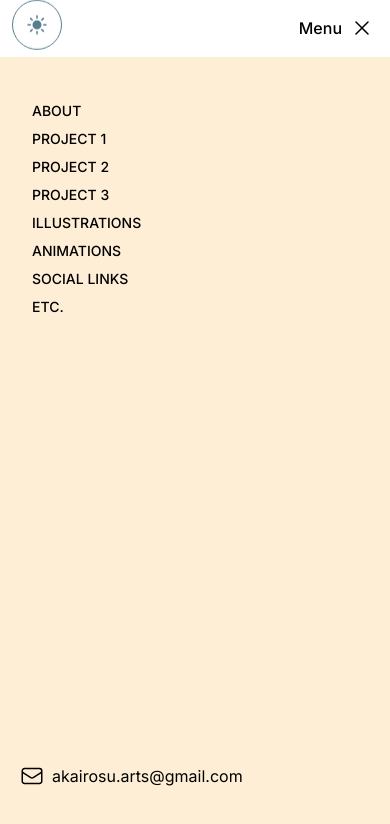
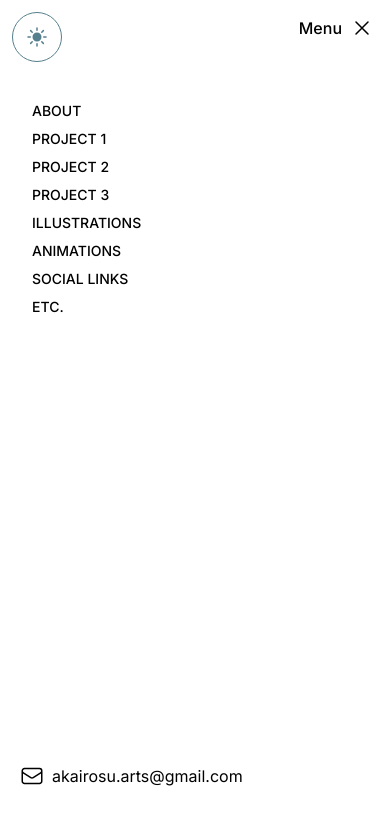
Before and after one commit to cashewpillar/akairosu, a Next.js app: page / in a window 390 px wide. Both pictures are taken after a click on the button "Menu". Shown: the top 824 px of the page. Built offline with nearby package versions, Linux system fonts and the light colour scheme.

Commit message:
style: add resizing ui

```diff
--- a/app/layout.tsx
+++ b/app/layout.tsx
@@ -25,7 +25,7 @@ export default function RootLayout({
             <div className="flex flex-col">
               <div className="invisible lg:visible w-screen h-10 border-b-4 bg-zinc-200 dark:bg-akairosu-white border-zinc-300 dark:border-akairosu-brown"></div>
               <div className="lg:pl-80 w-full h-full">
-                <div className="px-3 pt-48 lg:p-0 w-full h-full">
+                <div className="p-5 pt-48 lg:p-0 w-full h-full">
                   {/* had to add lg:left-auto to make it work both sides */}
                   <ThemeChanger className="fixed lg:bottom-14 lg:top-auto lg:right-10 lg:left-auto left-3 top-3 z-10" />
                   {children}
--- a/ui/art-preview.tsx
+++ b/ui/art-preview.tsx
@@ -22,21 +22,21 @@ export const ArtPreview = () => {
             <Image
                 src="/diamonds.png"
                 alt="Diamond Overlay"
-                className="invisible lg:visible object-contain object-right-bottom z-[3]"
+                className="invisible xl:visible object-contain object-right-bottom z-[3]"
                 style={{filter: (theme === 'light' ? filters.gray : filters.orange)}}
                 fill
             />
             <Image
                 src="/screentones.png"
                 alt="Overlay"
-                className="invisible lg:visible object-cover object-left z-[2]"
+                className="invisible lg:visible object-cover object-left xl:object-[-100px] lg:object-[-300px] z-[2]"
                 style={{filter: (theme === 'light' ? filters.light : filters.dark)}}
                 fill
             />
             <Image
                 src="/mercy-art.jpg"
                 alt="Overwatch Mercy Art"
-                className="z-[1] object-cover lg:object-[200px] w-full h-full"
+                className="z-[1] object-cover xl:object-[200px] lg:object-[10px] w-full h-full"
                 fill
             />
         </div>
--- a/ui/global-nav.tsx
+++ b/ui/global-nav.tsx
@@ -70,7 +70,7 @@ export function GlobalNav() {
 
       <div
         className={clsx('lg:static lg:block', {
-          'fixed inset-x-0 bottom-0 top-14 mt-px bg-akairosu-white dark:bg-zinc-900': isOpen,
+          'fixed inset-x-0 bottom-0 top-14 mt-px bg-white dark:bg-zinc-900': isOpen,
           hidden: !isOpen,
         })}
       >
--- a/ui/theme-changer.tsx
+++ b/ui/theme-changer.tsx
@@ -13,7 +13,7 @@ export const ThemeChanger = (props: any) => {
 
     return (
       <button
-          className={`animate-bounce text-akairosu-blue bg-transparent border-akairosu-blue border-[1px] hover:border-akairosu-blue rounded-full hover:bg-akairosu-blue hover:text-akairosu-white transition-colors p-3 ${props.className}`}
+          className={`lg:animate-bounce text-akairosu-blue bg-transparent border-akairosu-blue border-[1px] hover:border-akairosu-blue rounded-full hover:bg-akairosu-blue hover:text-akairosu-white transition-colors p-3 ${props.className}`}
           onClick={toggleTheme}
       >
           {theme === 'light' ? (
```
